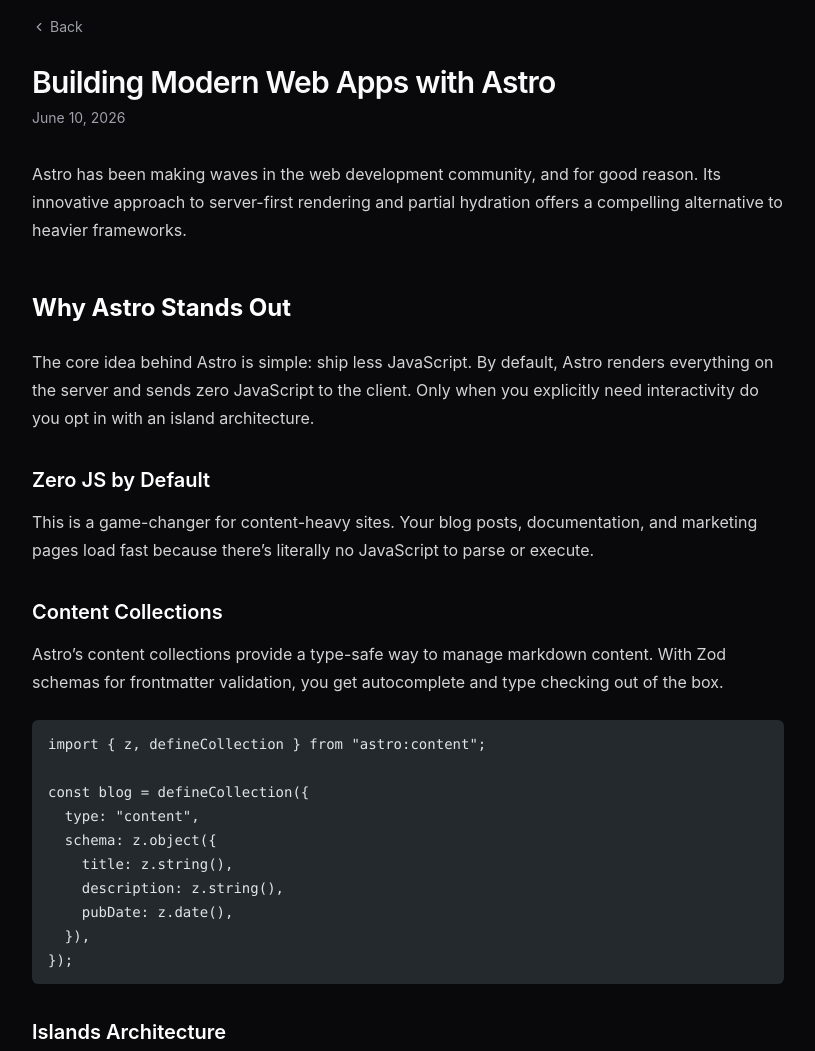
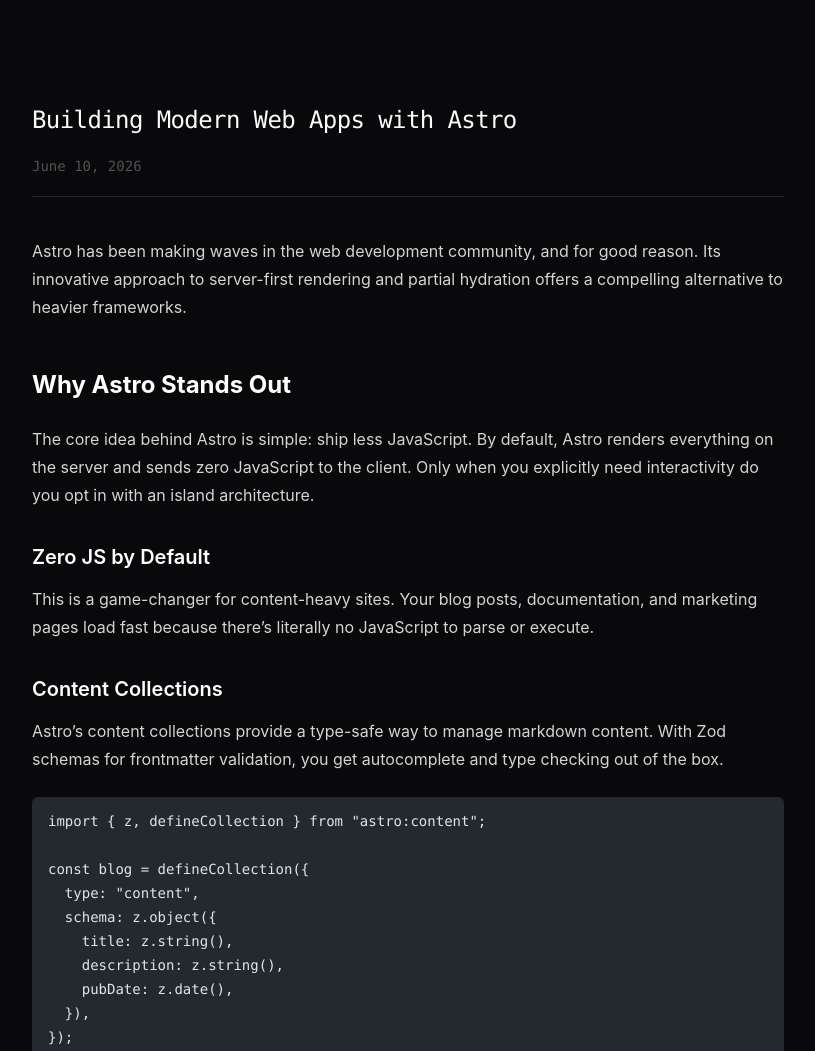
Before and after one commit to fadilsflow/devporto, an Astro site: page /blog/building-modern-web-apps-with-astro in a window 1280 px wide. Shown: the top 1051 px of the page, without its empty margins (232-1047 px from the left). Built offline with nearby package versions, Linux system fonts and the light colour scheme; Astro itself is replaced by a stand-in of ours; code samples lack their colours.

Commit message:
align blog post Back link and footer with index page style

```diff
--- a/src/pages/blog/[...slug].astro
+++ b/src/pages/blog/[...slug].astro
@@ -1,6 +1,7 @@
 ---
 import { getCollection, render } from "astro:content";
 import Layout from "../../layouts/Layout.astro";
+import SiteFooter from "../../components/SiteFooter.astro";
 import { PORTFOLIO } from "../../data";
 
 export async function getStaticPaths() {
@@ -24,39 +25,15 @@ const { Content } = await render(post);
     image={post.data.image}
     bare
 >
-    <main id="main-content" class="mx-auto max-w-3xl px-2">
+    <main id="main-content" class="mx-auto max-w-3xl px-2 mt-20">
         <div class="max-w-screen overflow-x-hidden">
-            <nav class="pt-4">
-                <a
-                    href="/blog"
-                    class="inline-flex items-center gap-1 text-sm text-muted-foreground transition-colors hover:text-foreground"
-                >
-                    <svg
-                        xmlns="http://www.w3.org/2000/svg"
-                        width="14"
-                        height="14"
-                        viewBox="0 0 24 24"
-                        fill="none"
-                        stroke="currentColor"
-                        stroke-width="2"
-                        stroke-linecap="round"
-                        stroke-linejoin="round"
-                    >
-                        <path d="m15 18-6-6 6-6"></path>
-                    </svg>
-                    Back
-                </a>
-            </nav>
-
             <article class="py-6">
-                <header class="mb-8">
-                    <h1
-                        class="text-3xl font-semibold text-balance tracking-tight"
-                    >
+                <header class="mb-10 font-mono border-b pb-5">
+                    <h1 class="text-2xl font-medium tracking-tight">
                         {post.data.title}
                     </h1>
                     <div
-                        class="mt-2 flex items-center gap-2 text-sm text-muted-foreground"
+                        class="mt-5 flex items-center gap-2 text-sm text-foreground/30"
                     >
                         <time datetime={post.data.pubDate.toISOString()}>
                             {
@@ -75,10 +52,10 @@ const { Content } = await render(post);
                 </div>
             </article>
 
-            <nav class="pb-8">
+            <div class="flex justify-center pt-20">
                 <a
-                    href="/blog"
-                    class="inline-flex items-center gap-1 text-sm text-muted-foreground transition-colors hover:text-foreground"
+                    href="/"
+                    class="inline-flex items-center gap-1 text-sm text-foreground/30 transition-colors hover:text-foreground"
                 >
                     <svg
                         xmlns="http://www.w3.org/2000/svg"
@@ -93,9 +70,10 @@ const { Content } = await render(post);
                     >
                         <path d="m15 18-6-6 6-6"></path>
                     </svg>
-                    Back to all posts
+                    Back
                 </a>
-            </nav>
+            </div>
+            <SiteFooter class:list={"text-foreground/30"} />
         </div>
     </main>
 </Layout>
```
